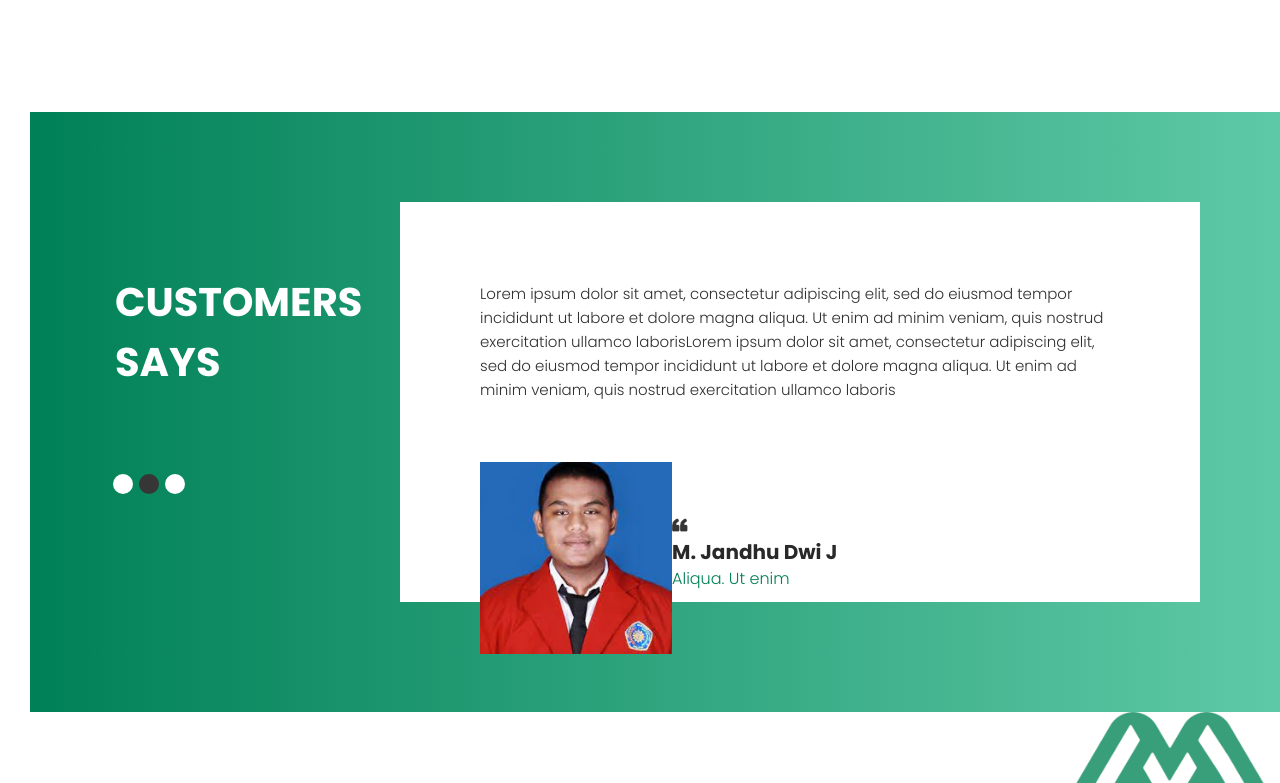
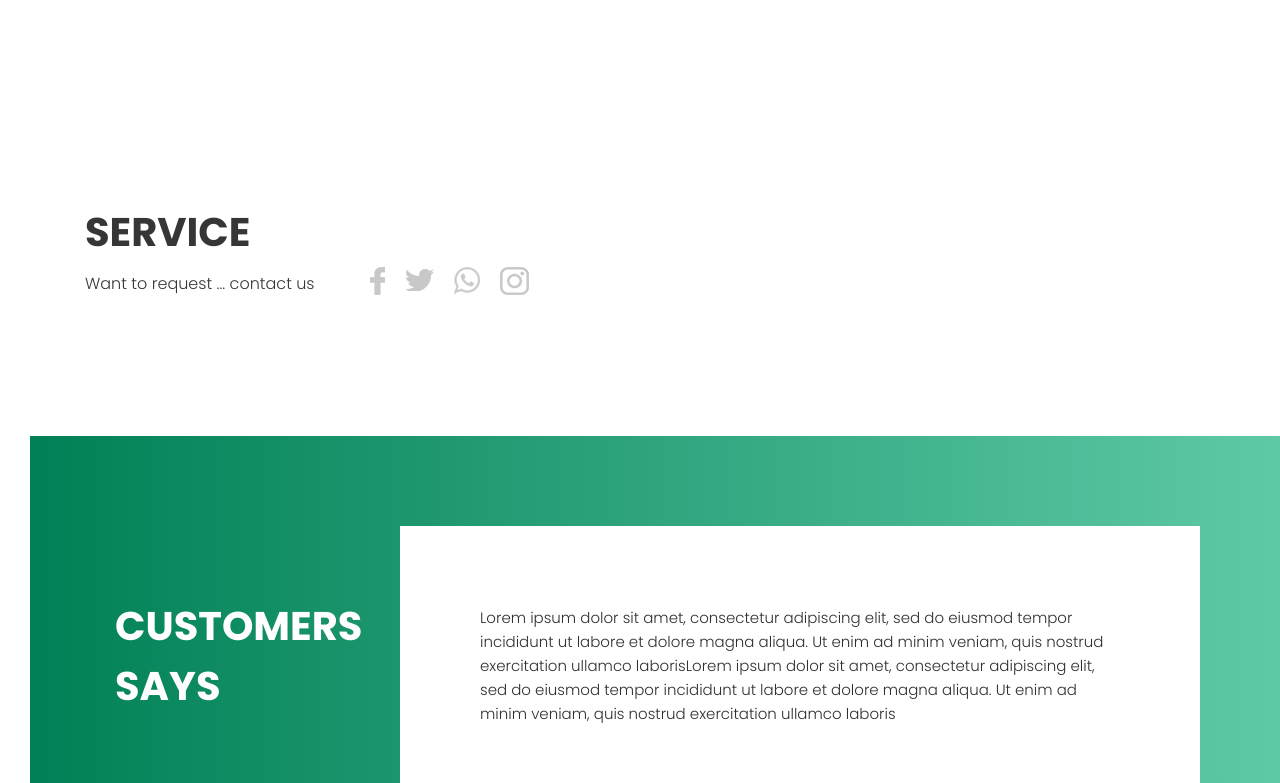
Before and after one commit to EurekaCHWARD/EurekaCHWARD.github.io, a plain HTML site: page index.html in a window 1280 px wide. Shown: the part 1632-2415 px from the top of the page. Drawn offline with nearby package versions, Linux system fonts and the light colour scheme; files whose address does not match are found by name.

Commit message:
added service

```diff
--- a/css/style.css
+++ b/css/style.css
@@ -602,6 +602,39 @@ button {
 /* product section end */
 
 
+/* service section start */
+
+.service_section {
+    width: 100%;
+    float: left;
+    height: auto;
+    padding-bottom: 90px;
+}
+
+.service_taital {
+    width: 100%;
+    float: left;
+    font-size: 40px;
+    color: #363636;
+    text-transform: uppercase;
+    text-align: left;
+    font-weight: bold;
+}
+
+.service_text {
+    width: 100%;
+    float: left;
+    font-size: 16px;
+    color: #363636;
+    margin: 0px;
+    text-align: left;
+    padding-bottom: 50px;
+}
+
+
+/* service section end */
+
+
 /* client section start */
 
 .client_section {
@@ -990,7 +1023,7 @@ textarea#comment::placeholder {
 .social_icon {
     width: 100%;
     float: right;
-    padding-top: 20px;
+    padding-top: 65px;
 }
 
 .social_icon ul {
--- a/index.html
+++ b/index.html
@@ -187,6 +187,35 @@
                             <div class="image_main"><img src="images/img-1.png" alt="image" /></div>
                             <h6 class="price_text">Price <br><span style="color: #008056;">$10</span></h6>
                         </div>
+                    </div>
+                </div>
+            </div>
+        </div>
+    </div>
+
+    <div class="service_section layout_padding">
+        <div class="container">
+            <div class="row">
+                <div class="col-lg-3 col-md-6">
+                    <h1 class="service_taital">Service</h1>
+                    <p class="service_text">Want to request ... contact us</p>
+                </div>
+                <div class="col-lg-6 col-md-6">
+                    <div class="social_icon">
+                        <ul>
+                            <li>
+                                <a href="#"><img src="/images/fb-icon.png"></a>
+                            </li>
+                            <li>
+                                <a href="#"><img src="/images/twitter-icon.png"></a>
+                            </li>
+                            <li>
+                                <a href="#"><img src="/images/whatsapp-icon.png"></a>
+                            </li>
+                            <li>
+                                <a href="#"><img src="/images/instagram-icon.png"></a>
+                            </li>
+                        </ul>
                     </div>
                 </div>
             </div>
```
Also changed, not shown: images/whatsapp-icon.png (added).
